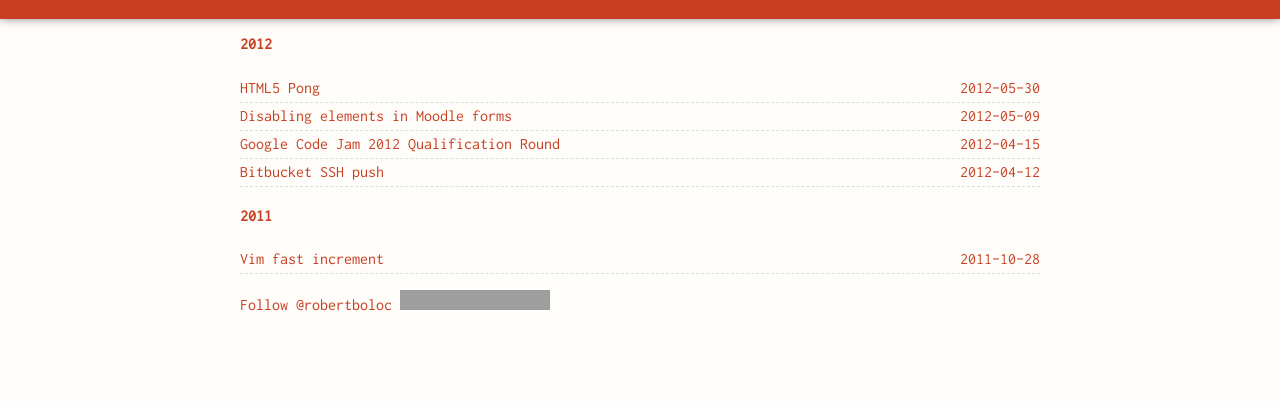
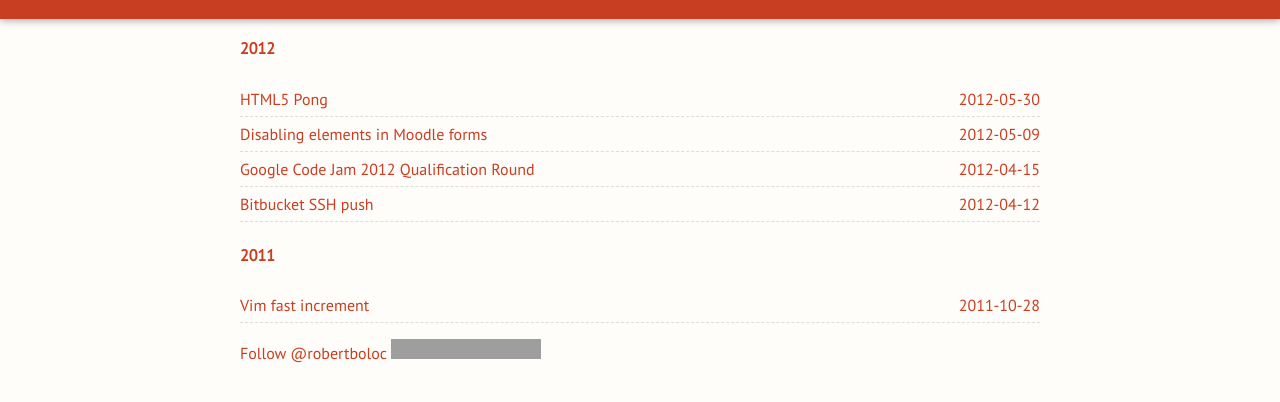
Before and after one commit to minivan/minivan.github.io, a Jekyll site: the page built from index.html, in a window 1280 px wide. Shown: the top 402 px of the page. Built offline with Jekyll 4.4.1, drawn with Linux system fonts in a browser that asks for light colours; comment, search, counter and statistics services are not loaded; grey boxes are pictures that could not be loaded.

Commit message:
changed font

```diff
--- a/_layouts/default.html
+++ b/_layouts/default.html
@@ -6,6 +6,7 @@
         <meta name=author content="Robert Boloc">
         <link rel="shortcut icon" href="/favicon.ico"/>
         <link rel="stylesheet" type="text/css" href="/css/main.css" media="screen">
+		<link href='https://fonts.googleapis.com/css?family=PT+Sans&subset=latin' rel='stylesheet' type='text/css'>
         {% include analytics.html %}
     </head>
     <body>
--- a/css/main.css
+++ b/css/main.css
@@ -1,10 +1,3 @@
-@font-face {
-    font-family: 'InconsolataMedium';
-    src: url('Inconsolata-webfont.ttf') format('truetype');
-    font-weight: normal;
-    font-style: normal;
-}
-
 html{
     overflow-x: hidden;
     overflow-y: scroll;
@@ -14,7 +7,9 @@ html, body{
     margin: 0;
     padding: 0;
     width: 100%;
-    font-family: 'InconsolataMedium';
+    font-family: 'pt sans', arial, helvetica, sans-serif !important;
+	text-align: justify;
+	line-height: 1.5em;
     background-color: #FFFDF9;
     color: #444444;
 }
```
Also changed, not shown: _includes/analytics.html (deleted, +0 -10 lines), css/Inconsolata-webfont.ttf (deleted).
